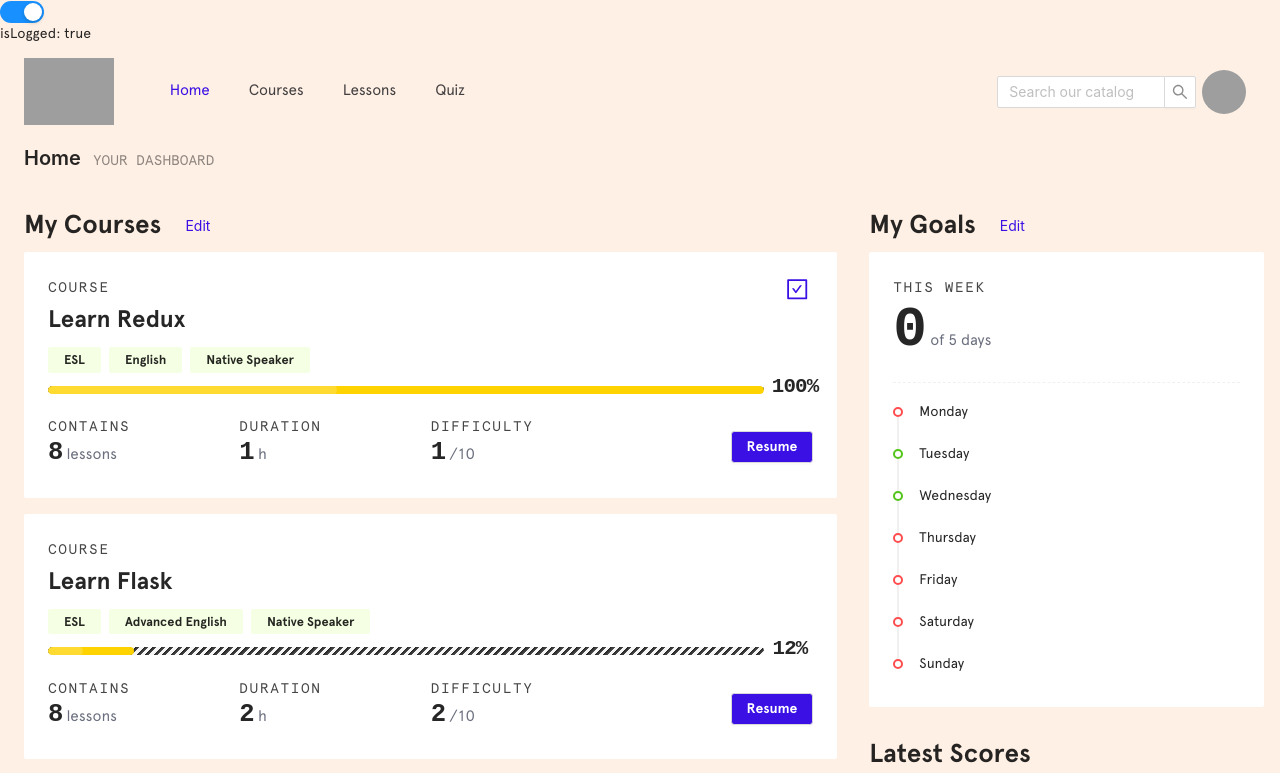
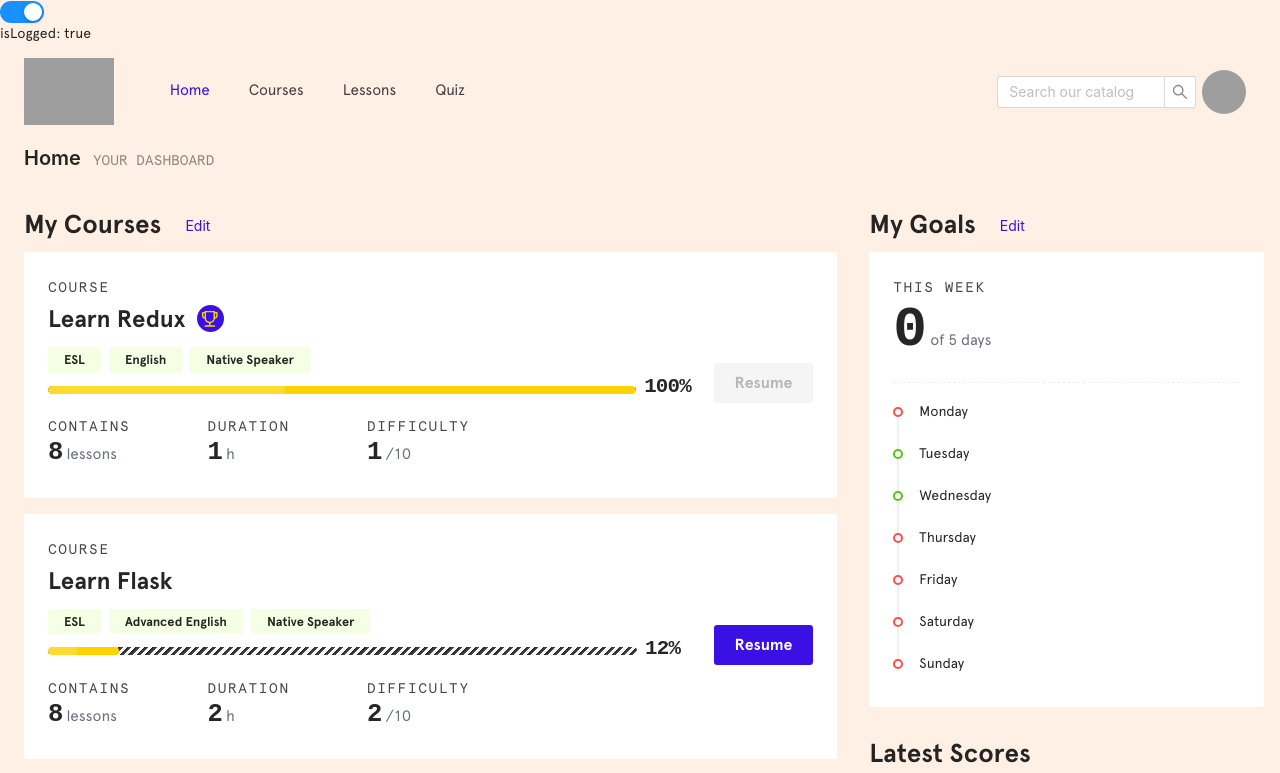
Before and after one commit to antoineGH/sayhello, a React (Create React App) app: page /auth/home in a window 1280 px wide. Shown: the top 773 px of the page. Built offline with nearby package versions, Linux system fonts and the light colour scheme; grey boxes are pictures that could not be loaded.

Commit message:
update design course summary

```diff
--- a/src/components/course/CourseSummary.tsx
+++ b/src/components/course/CourseSummary.tsx
@@ -1,4 +1,4 @@
-import { CheckSquareOutlined } from '@ant-design/icons'
+import { CheckSquareOutlined, TrophyOutlined } from '@ant-design/icons'
 import { Button, Col, Progress, Row, Statistic, Tag, Tooltip, Typography } from 'antd'
 
 interface Props {
@@ -35,30 +35,45 @@ const CourseSummary = ({
 	return (
 		<>
 			<Row>
-				<Col span={22}>
+				<Col span={20}>
+					<Row>
+						<Col>
 							<div className='ant-statistic-title'>COURSE</div>
-				</Col>
-				<Col span={1} offset={1} style={{ justifyContent: 'center', display: 'flex' }}>
-					<Tooltip title={completed === 100 ? `${courseName} completed` : `${courseName} not completed`}>
-						{completed === 100 && <CheckSquareOutlined className='checkedLesson' />}
-					</Tooltip>
 						</Col>
 					</Row>
 					<Row>
-				<Col span={24}>
+						<Col>
 							<Title level={4}>{courseName}</Title>
 						</Col>
+						{completed === 100 ? (
+							<Col span={1} style={{ marginLeft: '.7rem' }}>
+								<Tooltip title={`${courseName} Completed`}>
+									<div className='circle'>
+										<TrophyOutlined className='trophy_elem' />
+									</div>
+								</Tooltip>
+							</Col>
+						) : (
+							''
+						)}
 					</Row>
 					<Row>
-				<Col span={24}>
+						<Col>
 							{tags.map((tag) => {
 								return <Tag key={tag}>{tag}</Tag>
 							})}
 						</Col>
 					</Row>
+					<Row>
 						{!isNotEnrolled && (
-				<Progress percent={completed} status='active' strokeColor='#ffd300' style={{ marginTop: '0.3rem' }} />
+							<Progress
+								percent={completed}
+								status='active'
+								strokeColor='#ffd300'
+								style={{ marginTop: '0.3rem' }}
+							/>
 						)}
+					</Row>
 					<Row style={{ marginTop: '1rem' }}>
 						<Col span={6}>
 							<Statistic
@@ -72,11 +87,28 @@ const CourseSummary = ({
 							<Statistic className='stat_course_lower' title='Duration' value={duration} suffix='h' />
 						</Col>
 						<Col span={6}>
-					<Statistic className='stat_course_lower' title='Difficulty' value={difficulty} suffix='/10' />
+							<Statistic
+								className='stat_course_lower'
+								title='Difficulty'
+								value={difficulty}
+								suffix='/10'
+							/>
 						</Col>
-				<Col span={5} offset={1} className='col_course_summary_btn'>
-					<Button style={{ marginTop: '1rem' }} onClick={() => handleCourse(courseID)}>
-						{isNotEnrolled && completed !== 100 ? 'Enroll' : 'Resume'}
+					</Row>
+				</Col>
+				<Col
+					span={4}
+					className='btn_quiz_col'
+					style={{
+						display: 'flex',
+						justifyContent: 'flex-end',
+						alignItems: 'center',
+					}}>
+					<Button
+						className={completed === 100 ? 'btn_quiz btn_quiz_resume' : 'btn_quiz'}
+						style={{ marginTop: '1rem' }}
+						onClick={() => handleCourse(courseID)}>
+						{completed ? 'Resume' : 'Enroll'}
 					</Button>
 				</Col>
 			</Row>
--- a/src/components/lesson/LessonSummary.tsx
+++ b/src/components/lesson/LessonSummary.tsx
@@ -88,6 +88,7 @@ const LessonSummary = ({
 						alignItems: 'center',
 					}}>
 					<Button
+						style={{ marginTop: '1rem' }}
 						className={completed ? 'btn_quiz btn_quiz_resume' : 'btn_quiz'}
 						onClick={() => handleLesson(lessonID)}>
 						{completed ? 'Resume' : 'Start'}
--- a/src/components/quiz/QuizSummary.tsx
+++ b/src/components/quiz/QuizSummary.tsx
@@ -89,12 +89,12 @@ const QuizSummary = ({
 					className='btn_quiz_col'>
 					{score !== -1 ? (
 						<div>
-							<Button disabled className='btn_disabled'>
+							<Button disabled className='btn_disabled' style={{ marginTop: '1rem' }}>
 								Completed
 							</Button>
 						</div>
 					) : (
-						<Button className='btn_quiz' onClick={() => handleQuiz(quizID)}>
+						<Button className='btn_quiz' onClick={() => handleQuiz(quizID)} style={{ marginTop: '1rem' }}>
 							Take Quiz
 						</Button>
 					)}
```
Lines whose indentation alone changed are shown as unchanged.
